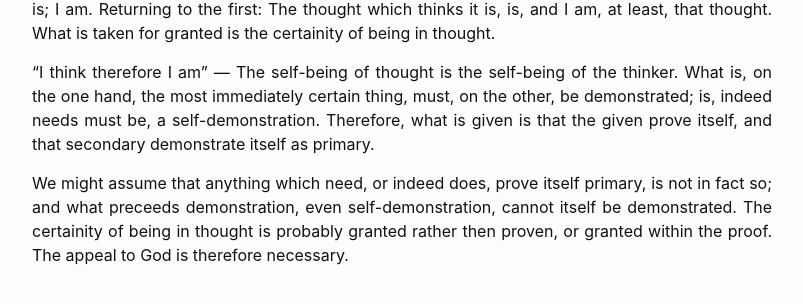
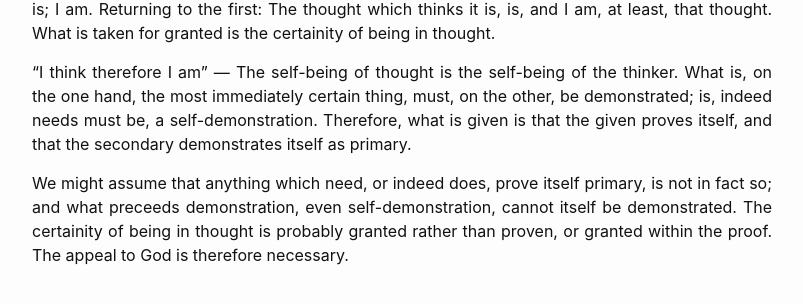
Before and after one commit to TheatrumMundi/TheatrumMundi, a Jekyll site: the page built from _posts/2022-12-21-ergo-sum.markdown, in a window 1280 px wide. Shown: the part 325-629 px from the top of the page, without its empty margins (238-1041 px from the left). Built offline with Jekyll 4.4.1, drawn with Linux system fonts in a browser that asks for light colours; some web fonts are replaced.

Commit message:
Update 2022-12-21-ergo-sum.markdown

```diff
--- a/_posts/2022-12-21-ergo-sum.markdown
+++ b/_posts/2022-12-21-ergo-sum.markdown
@@ -7,6 +7,6 @@ categories: jekyll update
 
 “I think therefore I am” means: if nothing else is, it is, and I am at least it; or, the being of thought is already the garauntee of a certain externality, however interior. Less succintly: I think; thought is; I am. Returning to the first: The thought which thinks it is, is, and I am, at least, that thought. What is taken for granted is the certainity of being in thought.
 
-"I think therefore I am" — The self-being of thought is the self-being of the thinker. What is, on the one hand, the most immediately certain thing, must, on the other, be demonstrated; is, indeed needs must be, a self-demonstration. Therefore, what is given is that the given prove itself, and that secondary demonstrate itself as primary.
+"I think therefore I am" — The self-being of thought is the self-being of the thinker. What is, on the one hand, the most immediately certain thing, must, on the other, be demonstrated; is, indeed needs must be, a self-demonstration. Therefore, what is given is that the given proves itself, and that the secondary demonstrates itself as primary.
 
-We might assume that anything which need, or indeed does, prove itself primary, is not in fact so; and what preceeds demonstration, even self-demonstration, cannot itself be demonstrated. The certainity of being in thought is probably granted rather then proven, or granted within the proof. The appeal to God is therefore necessary.
+We might assume that anything which need, or indeed does, prove itself primary, is not in fact so; and what preceeds demonstration, even self-demonstration, cannot itself be demonstrated. The certainity of being in thought is probably granted rather than proven, or granted within the proof. The appeal to God is therefore necessary.
```
